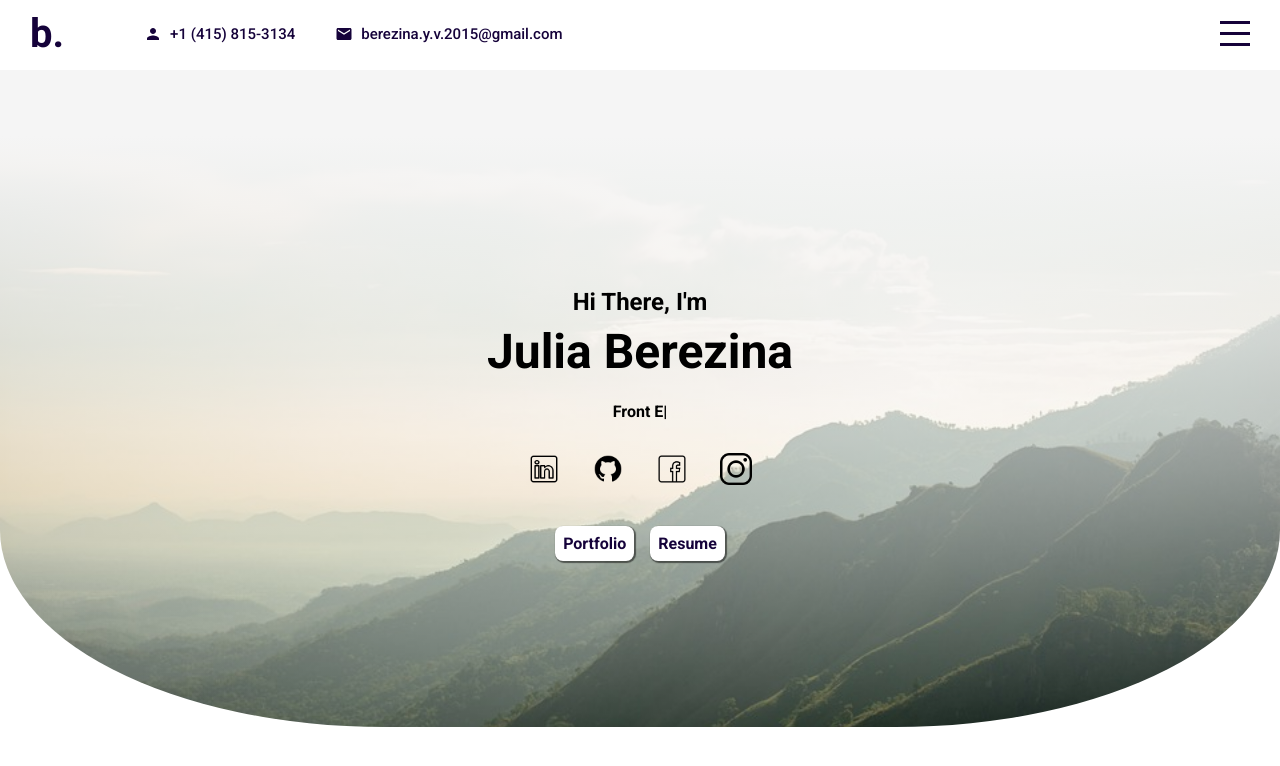
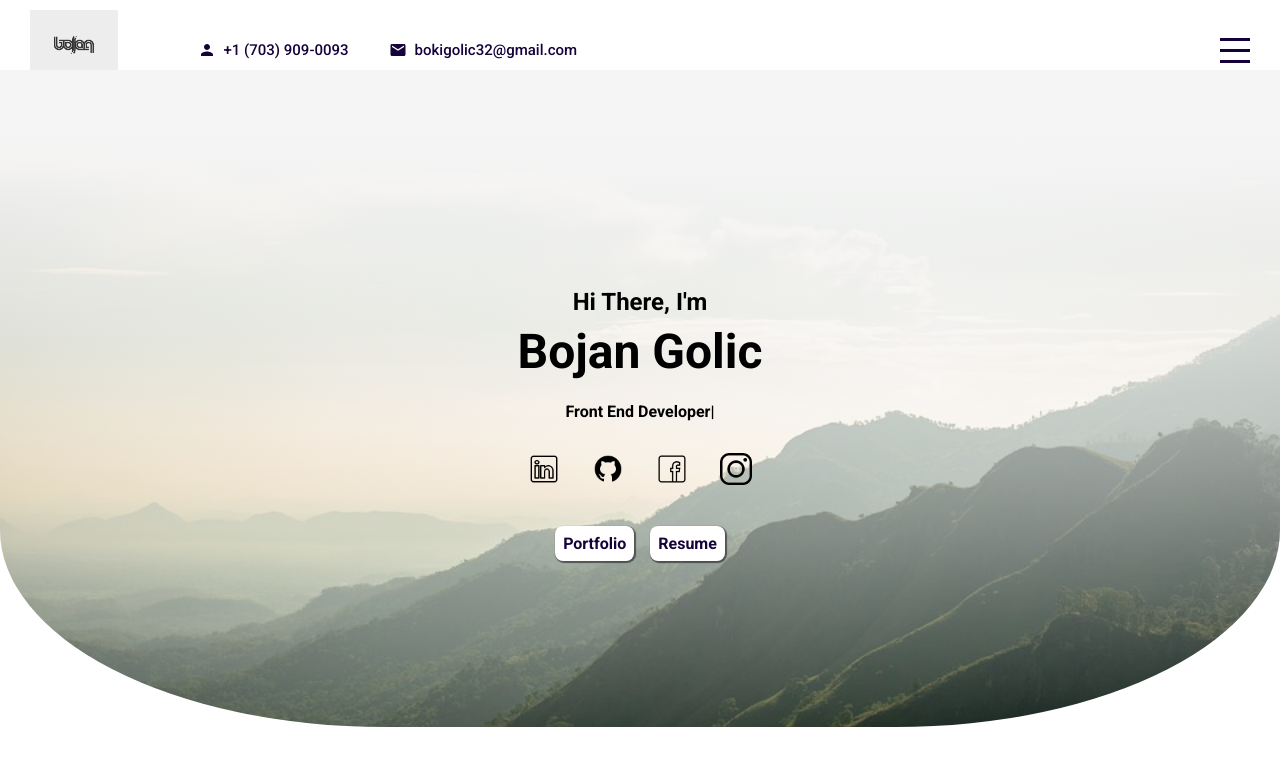
Before and after one commit to bokigolic/boki-portfolio, a React (Create React App) app: page / in a window 1280 px wide. Shown: the top 766 px of the page. Built offline with nearby package versions, Linux system fonts and the light colour scheme.

Commit message:
install redux and debuger

```diff
--- a/package.json
+++ b/package.json
@@ -8,7 +8,10 @@
     "@testing-library/user-event": "^12.8.3",
     "react": "^17.0.2",
     "react-dom": "^17.0.2",
+    "react-redux": "^7.2.6",
     "react-scripts": "5.0.0",
+    "redux": "^4.1.2",
+    "redux-thunk": "^2.4.1",
     "web-vitals": "^0.2.4",
     "workbox-background-sync": "^5.1.4",
     "workbox-broadcast-update": "^5.1.4",
--- a/public/static/css/style.css
+++ b/public/static/css/style.css
@@ -636,3 +636,8 @@ h3 {
   font-weight: 500;
   cursor: pointer;
 }
+
+.boki-logo {
+  z-index: 999;
+  height: 70px;
+}
--- a/src/components/Layout.js
+++ b/src/components/Layout.js
@@ -1,5 +1,6 @@
 import React from 'react';
 import { staticFolder } from '../utils/url-lib';
+import PageHome from './PageHome';
 import PortfolioItem from './PortfolioItem';
 import SliderItem from './SliderItem';
 
@@ -11,9 +12,9 @@ const Layout = () => {
       <div className="topbar false">
         <div className="wrapper">
           <div className="left">
-            <a href="/portfolio#intro"><div className="logo">b.</div></a>
+            <a href="/portfolio#intro"><div className="logo"><img className="boki-logo" src="/static/img/logo-bojan.png" alt="boki-logo" /></div></a>
             <div className="itemContainer">
-              <svg className="MuiSvgIcon-root icon" focusable="false" viewBox="0 0 24 24" aria-hidden="true"><path d="M12 12c2.21 0 4-1.79 4-4s-1.79-4-4-4-4 1.79-4 4 1.79 4 4 4zm0 2c-2.67 0-8 1.34-8 4v2h16v-2c0-2.66-5.33-4-8-4z"></path></svg><span><a href="callto:+14158153134">+1 (415) 815-3134</a></span></div><div className="itemContainer"><svg className="MuiSvgIcon-root icon" focusable="false" viewBox="0 0 24 24" aria-hidden="true"><path d="M20 4H4c-1.1 0-1.99.9-1.99 2L2 18c0 1.1.9 2 2 2h16c1.1 0 2-.9 2-2V6c0-1.1-.9-2-2-2zm0 4l-8 5-8-5V6l8 5 8-5v2z"></path></svg><span><a href="mailto:berezina.y.v.2015@gmail.com">berezina.y.v.2015@gmail.com</a></span></div>
+              <svg className="MuiSvgIcon-root icon" focusable="false" viewBox="0 0 24 24" aria-hidden="true"><path d="M12 12c2.21 0 4-1.79 4-4s-1.79-4-4-4-4 1.79-4 4 1.79 4 4 4zm0 2c-2.67 0-8 1.34-8 4v2h16v-2c0-2.66-5.33-4-8-4z"></path></svg><span><a href="callto:+17039090093">+1 (703) 909-0093</a></span></div><div className="itemContainer"><svg className="MuiSvgIcon-root icon" focusable="false" viewBox="0 0 24 24" aria-hidden="true"><path d="M20 4H4c-1.1 0-1.99.9-1.99 2L2 18c0 1.1.9 2 2 2h16c1.1 0 2-.9 2-2V6c0-1.1-.9-2-2-2zm0 4l-8 5-8-5V6l8 5 8-5v2z"></path></svg><span><a href="mailto:bokigolic32@gmail.com">bokigolic32@gmail.com</a></span></div>
           </div>
           <div className="right">
             <div className="humburger"><span className="line1"></span><span className="line2"></span><span className="line3"></span>
@@ -25,85 +26,9 @@ const Layout = () => {
       {/* ispod topbara je mnu koji se pojavljuje kad se klikne na hamburger ali to cemo drugom prilikom */}
 
       <div className="layout-body">
-        <div className="sections">
 
-          <section className="intro" id="intro">
-            <div className="imgContainer"></div>
-            <div className="wrapper">
-              <h2>Hi There, I'm</h2>
-              <h1>Julia Berezina</h1>
-              <h3><span>Front E</span><span className="ityped-cursor">|</span></h3>
-              <div className="social">
-                <a href="https://www.linkedin.com/in/julia-berezina/" target="_blank" rel="noreferrer">
-                  <img className="icone" src={staticFolder() + "/img/linkedin.png"} alt="" />
-                </a>
-                <a href="https://github.com/Berezka-creator" target="_blank" rel="noreferrer">
-                  <img className="icone" src={staticFolder() + "/img/github.png"} alt="" />
-                </a>
-                <a href="https://www.facebook.com/yulia.berezina.16" target="_blank" rel="noreferrer">
-                  <img className="icone" src={staticFolder() + "/img/facebook.png"} alt="" />
-                </a>
-                <a href="https://www.instagram.com/julia_b_samara/" target="_blank" rel="noreferrer">
-                  <img className="icone inst" src={staticFolder() + "/img/instagram.png"} alt="" />
-                </a>
-              </div>
-              <div className="buttons">
-                <a href="/#portfolio">Portfolio</a>
-                <a href="/resume">Resume</a>
-              </div>
-            </div>
-            <a href="#portfolio" id="arrow">
-              <img src={staticFolder() + "/img/arrow.png"} alt="" />
-            </a>
-          </section>
+        <PageHome />
 
-
-          <section className="portfolio">
-            <h1>Portfolio</h1>
-            <div className="container">
-
-              <PortfolioItem />
-              <PortfolioItem />
-              <PortfolioItem />
-              <PortfolioItem />
-              <PortfolioItem />
-              <PortfolioItem />
-              <PortfolioItem />
-
-            </div>
-          </section>
-
-
-          <section className="slider-container">
-            <div className="slider">
-
-              <SliderItem />
-
-            </div>
-            <img src={staticFolder() + "/img/arrow.png"} className="arrow left" alt="" />
-            <img src={staticFolder() + "/img/arrow.png"} className="arrow right" alt="" />
-          </section>
-
-
-          <section className="contact" id="contact">
-            <div className="left">
-              <img src={staticFolder() + "/img/shake-hands.svg"} alt="hand shake" />
-            </div>
-            <div className="right">
-              <h2>Contact</h2>
-              <form id="myForm"><label>
-                <input name="email" type="email" id="email" placeholder="Your email..." required="" />
-              </label>
-                <label>
-                  <textarea name="comment" id="comment" placeholder="Write something..." required="" />
-                </label>
-                <button type="submit">Send</button>
-              </form>
-            </div>
-          </section>
-
-
-        </div>
       </div>
 
 
--- /dev/null
+++ b/src/components/PageHome.js
@@ -0,0 +1,91 @@
+import React from 'react';
+import { staticFolder } from '../utils/url-lib';
+import PortfolioItem from './PortfolioItem';
+import SliderItem from './SliderItem';
+
+
+const PageHome = (props) => {
+  return (
+    <div className="sections">
+
+      <section className="intro" id="intro">
+        <div className="imgContainer"></div>
+        <div className="wrapper">
+          <h2>Hi There, I'm</h2>
+          <h1>Bojan Golic </h1>
+          <h3><span>Front End Developer</span><span className="ityped-cursor">|</span></h3>
+          <div className="social">
+            <a href="https://www.linkedin.com/in/bojan-golic-35174120a/" target="_blank" rel="noreferrer">
+              <img className="icone" src={staticFolder() + "/img/linkedin.png"} alt="" />
+            </a>
+            <a href="https://github.com/bokigolic" target="_blank" rel="noreferrer">
+              <img className="icone" src={staticFolder() + "/img/github.png"} alt="" />
+            </a>
+            <a href="https://www.facebook.com/bokiigolic/" target="_blank" rel="noreferrer">
+              <img className="icone" src={staticFolder() + "/img/facebook.png"} alt="" />
+            </a>
+            <a href="https://www.instagram.com/boki_golic/" target="_blank" rel="noreferrer">
+              <img className="icone inst" src={staticFolder() + "/img/instagram.png"} alt="" />
+            </a>
+          </div>
+          <div className="buttons">
+            <a href="/#portfolio">Portfolio</a>
+            <a href="/resume">Resume</a>
+          </div>
+        </div>
+        <a href="#portfolio" id="arrow">
+          <img src={staticFolder() + "/img/arrow.png"} alt="" />
+        </a>
+      </section>
+
+
+      <section className="portfolio">
+        <h1>Portfolio</h1>
+        <div className="container">
+
+          <PortfolioItem />
+          <PortfolioItem />
+          <PortfolioItem />
+          <PortfolioItem />
+          <PortfolioItem />
+          <PortfolioItem />
+          <PortfolioItem />
+
+        </div>
+      </section>
+
+
+      <section className="slider-container">
+        <div className="slider">
+
+          <SliderItem />
+
+        </div>
+        <img src={staticFolder() + "/img/arrow.png"} className="arrow left" alt="" />
+        <img src={staticFolder() + "/img/arrow.png"} className="arrow right" alt="" />
+      </section>
+
+
+      <section className="contact" id="contact">
+        <div className="left">
+          <img src={staticFolder() + "/img/shake-hands.svg"} alt="hand shake" />
+        </div>
+        <div className="right">
+          <h2>Contact</h2>
+          <form id="myForm"><label>
+            <input name="email" type="email" id="email" placeholder="Your email..." required="" />
+          </label>
+            <label>
+              <textarea name="comment" id="comment" placeholder="Write something..." required="" />
+            </label>
+            <button type="submit">Send</button>
+          </form>
+        </div>
+      </section>
+
+
+    </div>
+  );
+}
+
+export default PageHome;
--- a/src/components/SliderItem.js
+++ b/src/components/SliderItem.js
@@ -12,8 +12,8 @@ const SliderItem = (props) => {
                 <img src={staticFolder() + "/img/primer1.png"} alt=""/>
                 </div>
                 <div className="project-buttons">
-                  <a target="_blank" href="https://github.com/Berezka-creator/academind_css_project" rel="noreferrer">GitHub</a>
-                  <a target="_blank" href="https://berezka-creator.github.io/academind_css_project/" rel="noreferrer">Live View</a>
+                  <a target="_blank" href="https://github.com/bokigolic" rel="noreferrer">GitHub</a>
+                  <a target="_blank" href="https://github.com/bokigolic/boki-portfolio" rel="noreferrer">Live View</a>
                 </div>
                 </div>
                 <div className="right">
--- a/src/index.js
+++ b/src/index.js
@@ -4,10 +4,16 @@ import './index.css';
 import * as serviceWorkerRegistration from './serviceWorkerRegistration';
 import reportWebVitals from './reportWebVitals';
 import App from './components/App';
+import { Provider } from 'react-redux';
+import store from './redux/store';
+
+console.log('Hello!');
 
 ReactDOM.render(
   <React.StrictMode>
-    <App />
+    <Provider store={store}>
+      <App />
+    </Provider>
   </React.StrictMode>,
   document.getElementById('root')
 );
--- /dev/null
+++ b/src/redux/reducer.js
@@ -0,0 +1,18 @@
+
+
+const initialState = {
+  reoute: 'HOME',
+  nesto: 'bla bla'
+};
+
+const rootReducer = (state=initialState, action)=> {
+  switch (action.type) {
+    case 'NEKI_ACTION':
+      return state;
+
+    default:
+      return state;
+  }
+};
+
+export default rootReducer;
--- /dev/null
+++ b/src/redux/store.js
@@ -0,0 +1,14 @@
+import { applyMiddleware, compose, createStore } from "redux";
+import thunk from "redux-thunk";
+import rootReducer from "./reducer";
+
+
+// create Redux store
+// export const store = createStore(rootReducer); // simple store without debugger
+// If you setup your store with middleware and enhancers, change:
+const composeEnhancers = window.__REDUX_DEVTOOLS_EXTENSION_COMPOSE__ || compose;
+const store = createStore(rootReducer, composeEnhancers(
+  applyMiddleware(thunk)
+)); // store with support for thunk and redux-dev-tools and React Native Debugger
+
+export default store;
```
Also changed, not shown: public/static/img/logo-bojan.png (added), src/redux/actions.js (added), 1 other file (tests, documents, lock files or other folders).
